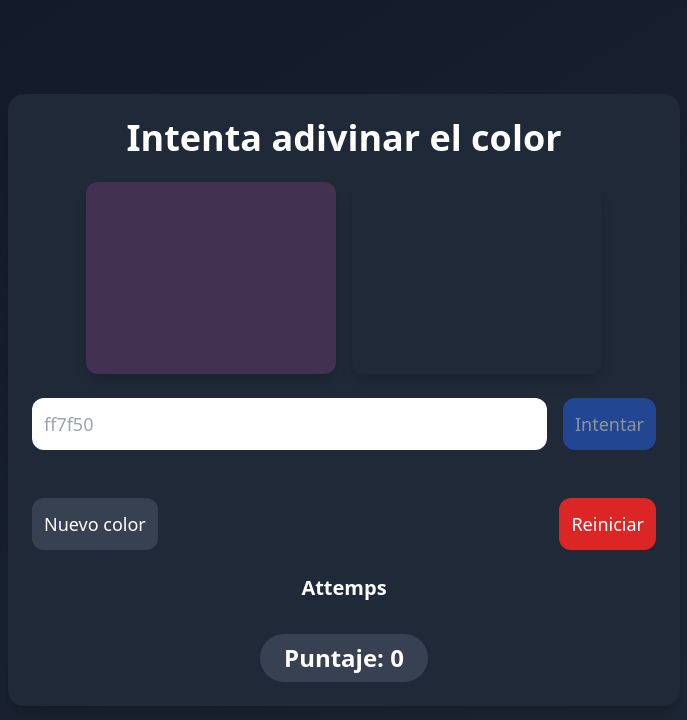
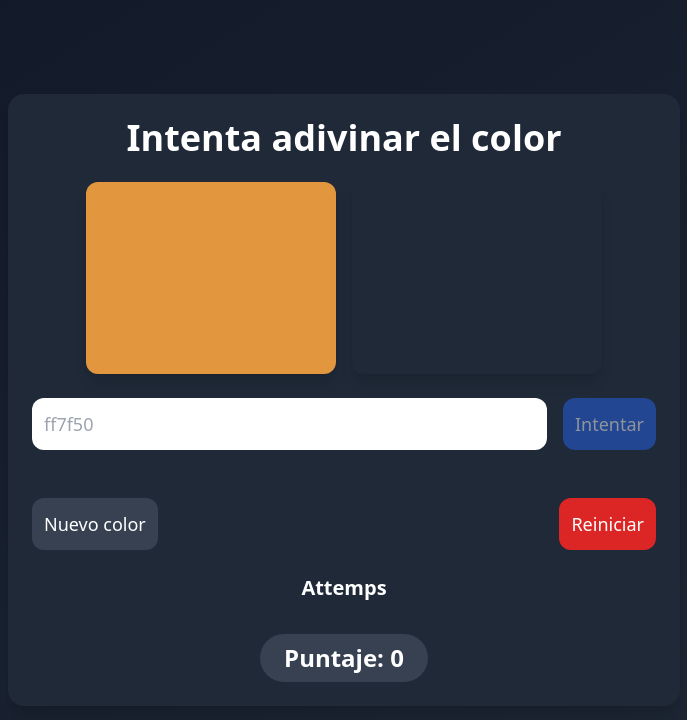
Before and after one commit to joelwaiman/HexaGuess, a Next.js app: page / in a window 1280 px wide. Shown: the top 720 px of the page, without its empty margins (296-983 px from the left). Built offline with nearby package versions, Linux system fonts and the light colour scheme.

Commit message:
fix randomColor state and disable logic

```diff
--- a/src/app/page.tsx
+++ b/src/app/page.tsx
@@ -1,14 +1,18 @@
 'use client'
 
-import { useState } from "react";
+import { useState, useEffect } from "react";
 
 export default function Home() {
-  const [randomColor, setRandomColor] = useState<string>(generateRandomColor());
+  const [randomColor, setRandomColor] = useState<string>('');
   const [color, setColor] = useState<string>('');
   const [inputColor, setInputColor] = useState<string>('');
   const [attempts, setAttempts] = useState<string[]>([]);
   const [message, setMessage] = useState<string>('');
   const [score, setScore] = useState<number>(0);
+
+  useEffect(() => {
+    setRandomColor(generateRandomColor());
+  }, []);
 
   function generateRandomColor(): string {
     return `#${Math.floor(Math.random() * 16777215).toString(16).padStart(6, '0')}`;
@@ -132,7 +136,7 @@ export default function Home() {
           <button
             className="bg-blue-600 p-3 rounded-xl text-white text-lg disabled:opacity-50 disabled:cursor-not-allowed hover:bg-blue-700 transition-colors"
             onClick={handleTry}
-            disabled={inputColor.length !== 6 || attempts.length >= 5 || inputColor.toUpperCase() === randomColor.substring(1).toUpperCase()}
+            disabled={inputColor.length !== 6 || attempts.length >= 5 || message === '¡Felicidades! Has acertado el color.'}
           >
             Intentar
           </button>
@@ -144,6 +148,7 @@ export default function Home() {
               setRandomColor(generateRandomColor());
               setAttempts([]);
               setInputColor('')
+              setMessage('')
             }}>
             Nuevo color
           </button>
```
